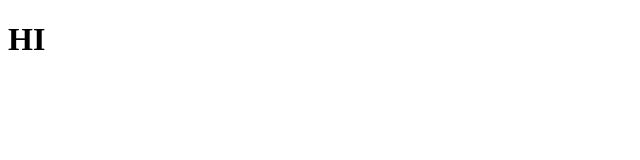
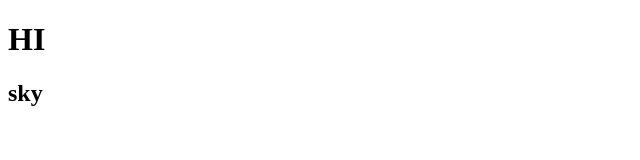
Before and after one commit to SLVANMATHI/FE_first, a plain HTML site: page index.html in a window 1280 px wide. Shown: the full height of the page, 0-640 px from the left. Drawn offline with Linux system fonts and the light colour scheme.

Commit message:
Update index.html

```diff
--- a/index.html
+++ b/index.html
@@ -7,5 +7,6 @@
 </head>
 <body>
     <h1>HI</h1>
+    <h2>sky</h2>
 </body>
 </html>
```
